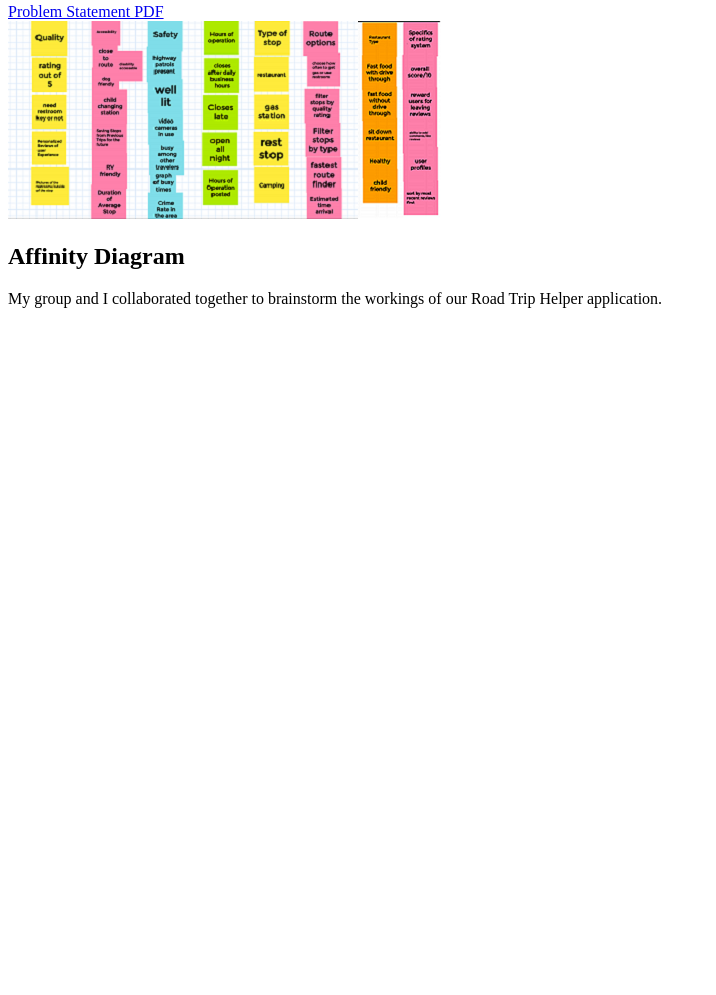
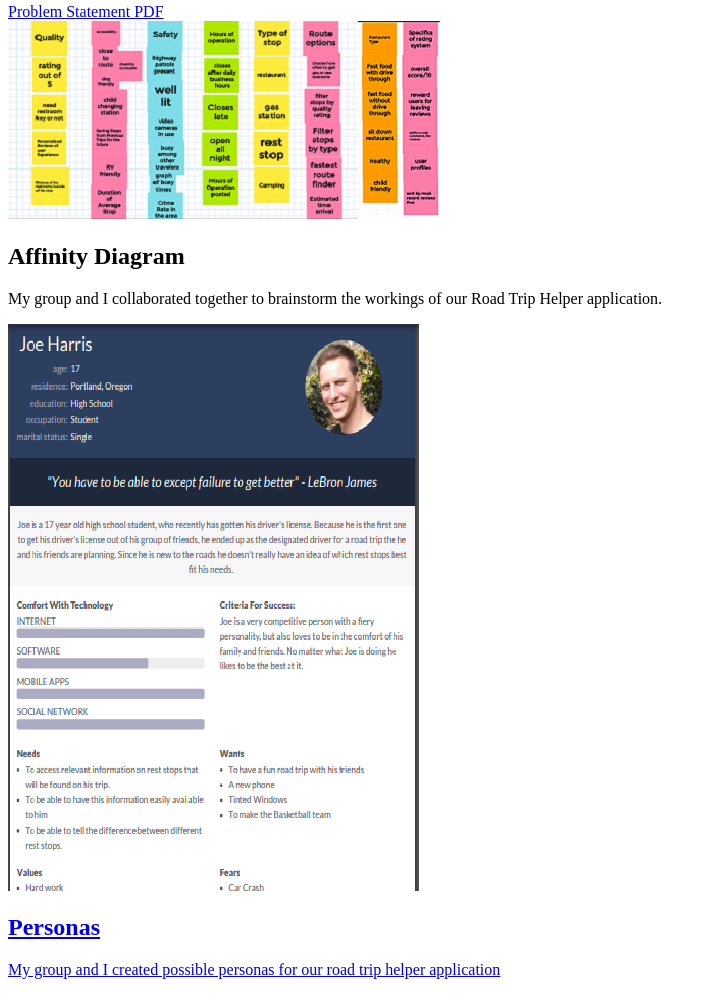
Before and after one commit to Jayxden/jaydenallen.github.io, a plain HTML site: page index.html in a window 1280 px wide. Shown: the part 573-1568 px from the top of the page, without its empty margins (0-716 px from the left). Before the commit the page ends 897 px from the top, so only its background shows below. Drawn offline with Linux system fonts and the light colour scheme.

Commit message:
Add files via upload

```diff
--- a/index.html
+++ b/index.html
@@ -31,5 +31,12 @@
 
                 </section>
         </section>
+            <section class ="assignment">
+                <a href="Files/Personas.pdf.pdf"><img src="Images/personas.png.png"</a>
+                <section class="ass-details">
+                    <h2>Personas</h2>
+                    <p> My group and I created possible personas for our road trip helper application</p>
+                </section>
+            </section>
     </body>
 </html>
```
Also changed, not shown: Images/personas.png.png (added), 1 other file.
